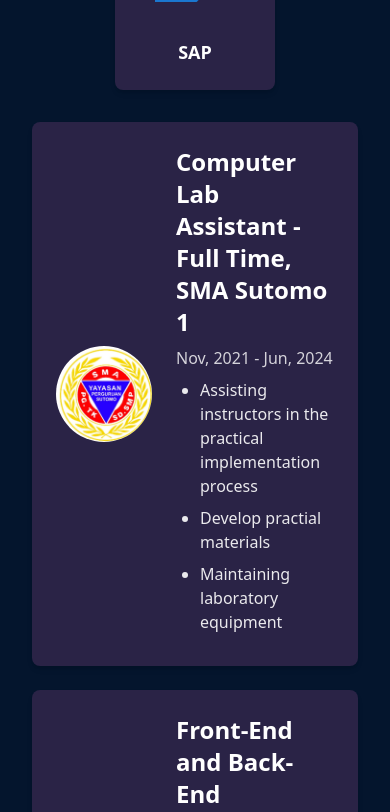
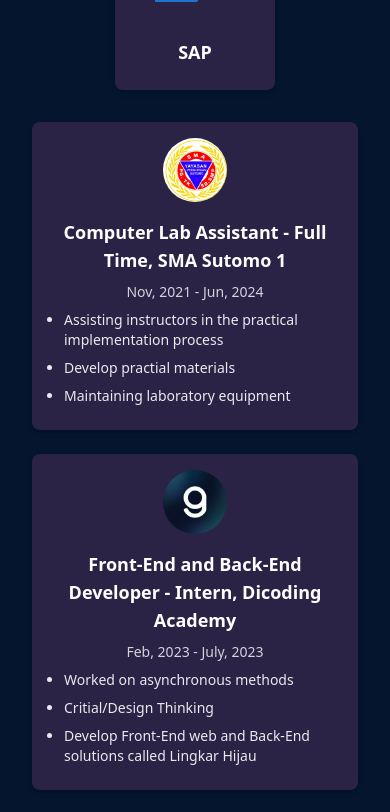
Before and after one commit to OktoniusZ/portfolio_main_v2, a React (Vite) app: page / in a window 390 px wide. Shown: the part 3720-4532 px from the top of the page. Built offline with nearby package versions, Linux system fonts and the light colour scheme.

Commit message:
Adjusting the responsiveness for experience section

```diff
--- a/src/pages/Experience.jsx
+++ b/src/pages/Experience.jsx
@@ -42,25 +42,27 @@
           {history.map((historyItem, id) => (
             <li
               key={id}
-              className="flex items-center bg-[#2a2346] p-6 rounded-lg shadow-md
+              className="flex flex-col sm:flex-row sm:items-center bg-[#2a2346] p-4 sm:p-6 rounded-lg shadow-md
               transition-all duration-500 ease-in-out transform hover:scale-105
               hover:bg-gradient-to-r from-[#2a2346] to-[#3c2a64] hover:shadow-xl"
             >
+              <div className="flex flex-col sm:flex-row sm:items-center w-full">
                 <img
                   src={getImageUrl(historyItem.imageSrc)}
                   alt={`${historyItem.organisation} Logo`}
-                className="w-24 h-24 mr-6 rounded-full transition-all duration-500 hover:scale-110"
+                  className="w-16 h-16 sm:w-20 md:w-24 sm:h-20 md:h-24 mx-auto sm:mx-0 sm:mr-4 md:mr-6 mb-4 sm:mb-0 rounded-full transition-all duration-500 hover:scale-110 flex-shrink-0"
                 />
-              <div className="flex-1 text-left">
-                <h3 className="text-2xl font-semibold">{`${historyItem.role}, ${historyItem.organisation}`}</h3>
-                <p className="my-2 opacity-80">{`${historyItem.startDate} - ${historyItem.endDate}`}</p>
-                <ul className="list-disc pl-6">
+                <div className="flex-1 text-center sm:text-left">
+                  <h3 className="text-lg sm:text-xl md:text-2xl font-semibold">{`${historyItem.role}, ${historyItem.organisation}`}</h3>
+                  <p className="my-2 opacity-80 text-sm sm:text-base">{`${historyItem.startDate} - ${historyItem.endDate}`}</p>
+                  <ul className="list-disc pl-4 sm:pl-6 text-left">
                     {historyItem.experiences.map((experience, id) => (
-                    <li key={id} className="mb-2 opacity-90">
+                      <li key={id} className="mb-2 opacity-90 text-sm sm:text-base">
                         {experience}
                       </li>
                     ))}
                   </ul>
+                </div>
               </div>
             </li>
           ))}
```
Lines whose indentation alone changed are shown as unchanged.
